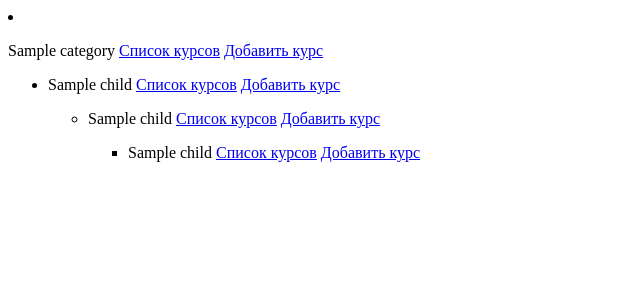
After one commit to Virucek/gb_framework, a Python web app: template templates/include/category_tree.html in a window 1280 px wide. The commit adds this page. Shown: the top 300 px of the page, without its empty margins (0-640 px from the left). Run offline with Jinja, Linux system fonts and the light colour scheme; the template is opened without the code that fills it: most values are stand-ins (such as "Sample title", 1, 10 or a date in 2020).

Commit message:
added category_tree template and support to view and model

```diff
--- a/templates/categories.html
+++ b/templates/categories.html
@@ -6,11 +6,7 @@
     <p><a href="/category/create/">Добавить категорию</a></p>
     {% if categories_list %}
         {% for category in categories_list %}
-            <p>
-               {{ category.name }}
-               <a href="/course?category_id={{category.id}}">Список курсов</a>
-               <a href="/course/create/">Добавить курс</a>
-            </p>
+            {% include "/include/category_tree.html" %}
         {% endfor %}
     {% else %}
         Список категорий курсов пуст
--- /dev/null
+++ b/templates/include/category_tree.html
@@ -0,0 +1,16 @@
+<li>
+    <p>
+        {{ category.name }}
+        <a href="/course?category_id={{category.id}}">Список курсов</a>
+        <a href="/course/create/">Добавить курс</a>
+    </p>
+    {% if category.child_categories %}
+        <ul>
+        {% for child in category.child_categories %}
+            {% with category=child, template_name="/include/category_tree.html" %}
+                {% include template_name %}
+            {%endwith%}
+        {% endfor %}
+        </ul>
+    {%endif%}
+</li>
--- a/views.py
+++ b/views.py
@@ -64,7 +64,7 @@ def categories_view(request):
     context = {
         'title': 'Категории',
         '_copyright': request.get('copyright'),
-        'categories_list': site.categories,
+        'categories_list': site.get_category_tree(),
     }
     return OK_200, render('categories.html', context=context)
 
@@ -87,7 +87,7 @@ def create_category_view(request):
         category = site.create_category(data['cat_name'], parent_category)
         site.categories.append(category)
         context['title'] = 'Категории'
-        context['categories_list'] = site.categories
+        context['categories_list'] = site.get_category_tree()
         return CREATED_201, render('categories.html', context=context)
 
     return OK_200, render('create_category.html', context=context)
```
Also changed, not shown: models.py (+8 -0 lines).
